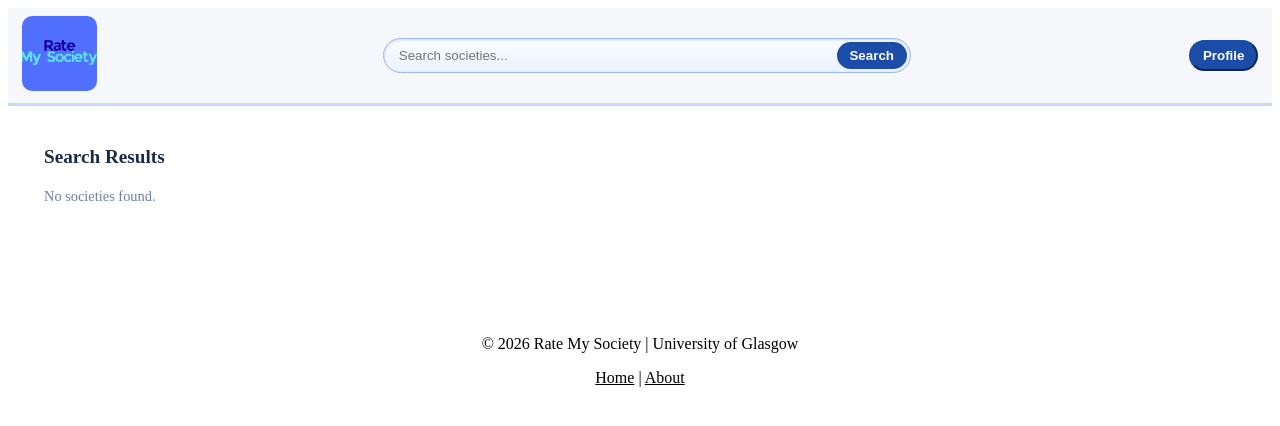
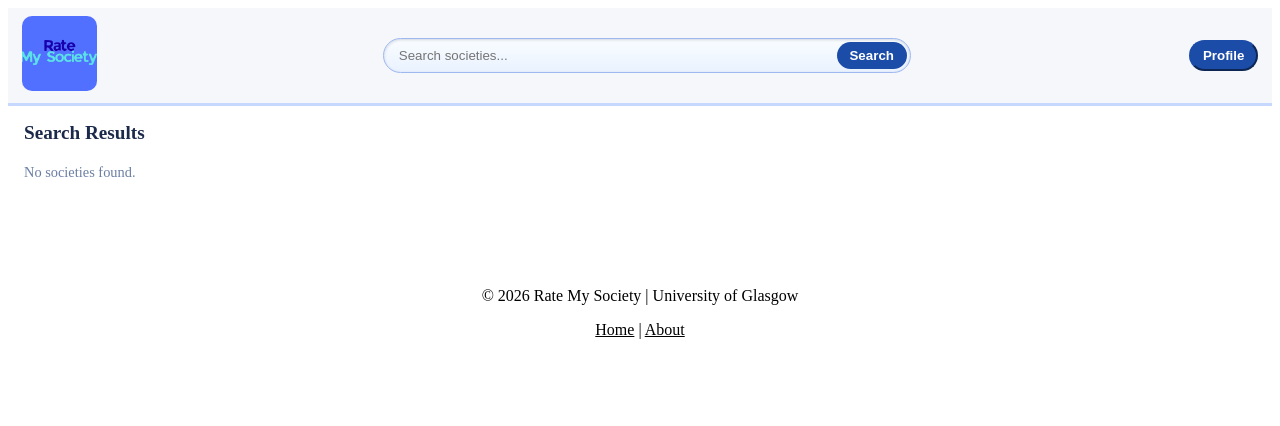
Before and after one commit to imi-ros-fox/Rate_My_Soc, a Django app: page /rms/search/ in a window 1280 px wide. Shown: the top 426 px of the page. Run offline with Django 3.2, Linux system fonts and the light colour scheme.

Commit message:
logo and style changes

```diff
--- a/templates/rango/base.html
+++ b/templates/rango/base.html
@@ -1,10 +1,12 @@
 <!DOCTYPE html>
 {% load staticfiles %}
 {% load rango_template_tags %}
+
 <html>
     <head>
         <meta name="viewport" content="width=device-width, initial-scale=1.0">
         <title>{% block title_block %}Rate My Soc{% endblock %}</title>
+        <link rel="icon" type="image/x-icon" href="{% static 'images/My Society.png' %}"/>
         <link rel="stylesheet" href="https://cdnjs.cloudflare.com/ajax/libs/font-awesome/4.7.0/css/font-awesome.min.css">
         <link rel="stylesheet" type="text/css" href="{% static 'css/base.css' %}">
         {% block extra_css %}{% endblock %}
--- a/templates/rango/home/search_results.html
+++ b/templates/rango/home/search_results.html
@@ -5,7 +5,7 @@
 {% block extra_css %}<link rel="stylesheet" type="text/css" href="{% static 'css/home_page.css' %}">{% endblock %}
 
 {% block body_block %}
-<div style="padding: 1.5rem 1.25rem;">
+<div>
     <div class="soc-main-header">
         <h2 class="soc-main-title">
             {% if query %}Results for "<strong>{{ query }}</strong>"{% else %}Search Results{% endif %}
```
